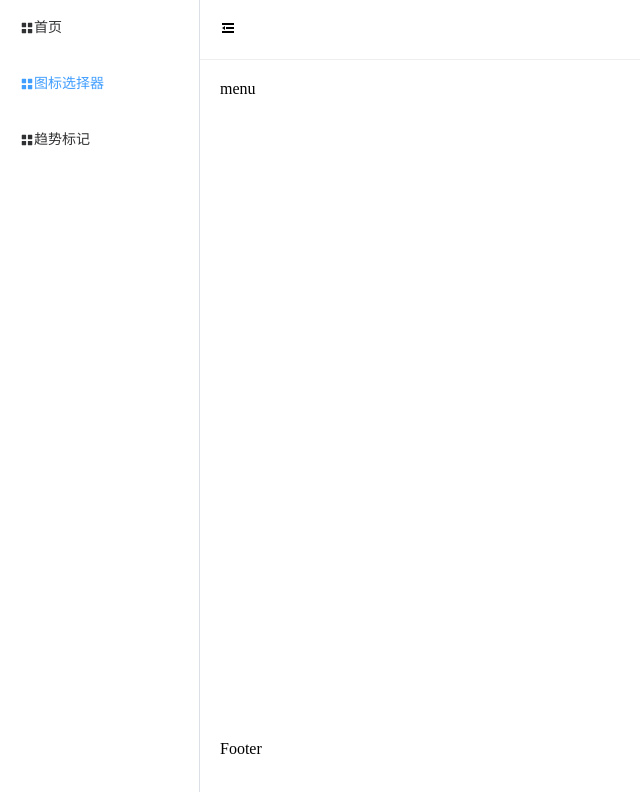
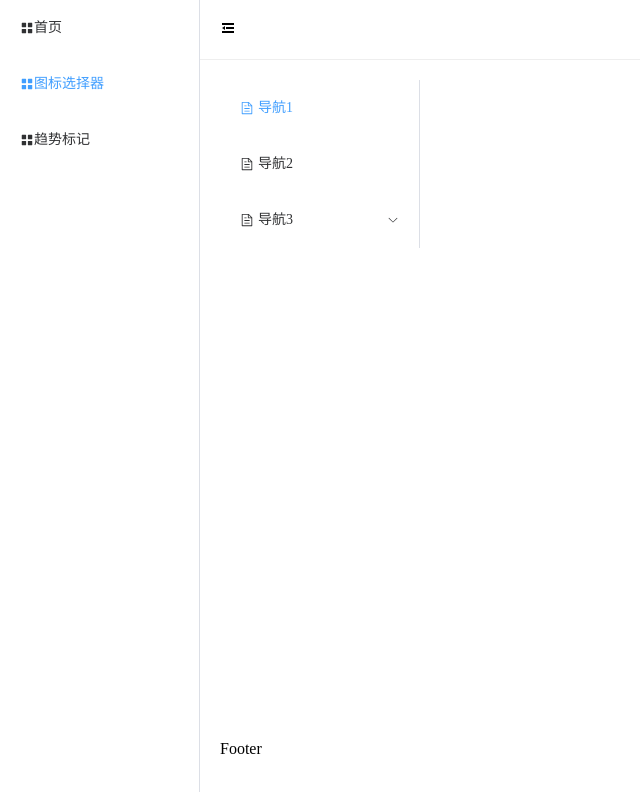
Before and after one commit to 11334/Refactor-ElementPlus, a Vue app: page /menu in a window 1280 px wide. Shown: the top 792 px of the page, without its empty margins (0-640 px from the left). Built offline with nearby package versions, Linux system fonts and the light colour scheme.

Commit message:
完美的导航菜单一级二级菜单

```diff
--- a/src/components/menu/src/index.vue
+++ b/src/components/menu/src/index.vue
@@ -1,23 +1,62 @@
 <template>
-    <div>
-        menu
-    </div>
+  <!-- v-bind="$attrs" props没有接收的属性都会绑定到这个标签上 该生效的都生效 -->
+  <div style="width:200px;">
+    <el-menu :default-active="defaultActive"
+      v-bind="$attrs"
+      :router="router">
+      <!--
+                <template> 标签的作用是作为 v-for 循环的容器
+                <template> 语义更加明确,不会增加无意义的 DOM 节点
+                如果不使用 <template>,也可以在外层再包一层标签来达到同样效果
+            -->
+      <template v-for="(item, index) in data" :key="index">
+        <el-menu-item v-if="!item.children || !item.children.length" :index="item.index">
+          <component v-if="item.icon" :is="`el-icon-${toLine(item.icon)}`"></component>
+          <span>{{ item.name }}</span>
+        </el-menu-item>
+        <el-sub-menu v-if="item.children && item.children.length" :index="item.index">
+          <template #title>
+            <component v-if="item.icon" :is="`el-icon-${toLine(item.icon)}`"></component>
+            <span>{{ item.name }}</span>
+          </template>
+          <el-menu-item v-for="(item1, index1) in item.children" :index="item1.index" :key="index1">
+            <component v-if="item1.icon" :is="`el-icon-${toLine(item1.icon)}`"></component>
+            <span>{{ item1.name }}</span>
+          </el-menu-item>
+        </el-sub-menu>
+      </template>
+    </el-menu>
+  </div>
 </template>
 
 <script setup lang="ts">
+import { toLine } from '../../../utils/index'
 import { PropType } from 'vue'
-import {MenuItem} from './type'
+import { MenuItem } from './type'
 
 let props = defineProps({
-    data: {
-        type: Array as PropType<MenuItem[]>,
-        required:true
-    }
+  // 导航菜单的数据
+  data: {
+    type: Array as PropType<MenuItem[]>,
+    required: true
+  },
+  // 默认选中的菜单
+  defaultActive: {
+    type: String,
+    default:''
+  },
+  // 是否是路由模式
+  router: {
+    type: Boolean,
+    default:false
+  }
 })
 console.log(props.data);
 
 </script>
 
-<style scoped>
-
+<style lang="scss" scoped>
+svg{
+  margin-right: 4px;
+}
 </style>
--- a/src/view/menu/index.vue
+++ b/src/view/menu/index.vue
@@ -1,5 +1,5 @@
 <template>
-    <m-menu :data="data1"></m-menu>
+    <m-menu :data="data1" defaultActive="1"></m-menu>
 </template>
 
 <script setup lang="ts">
```
